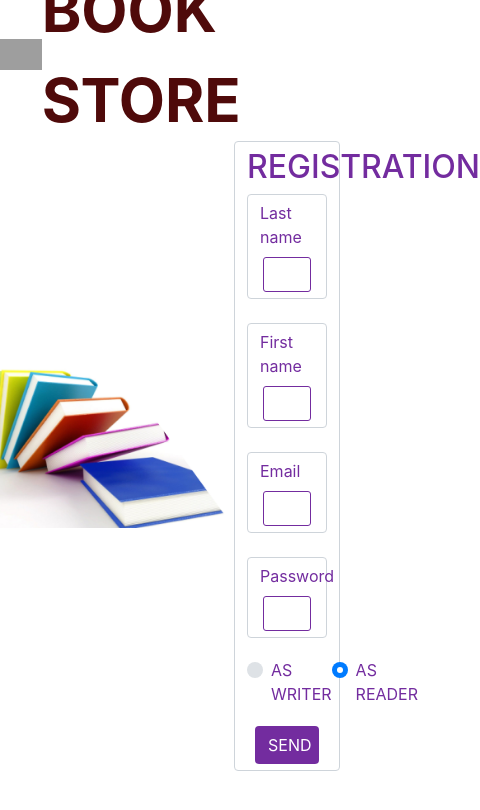
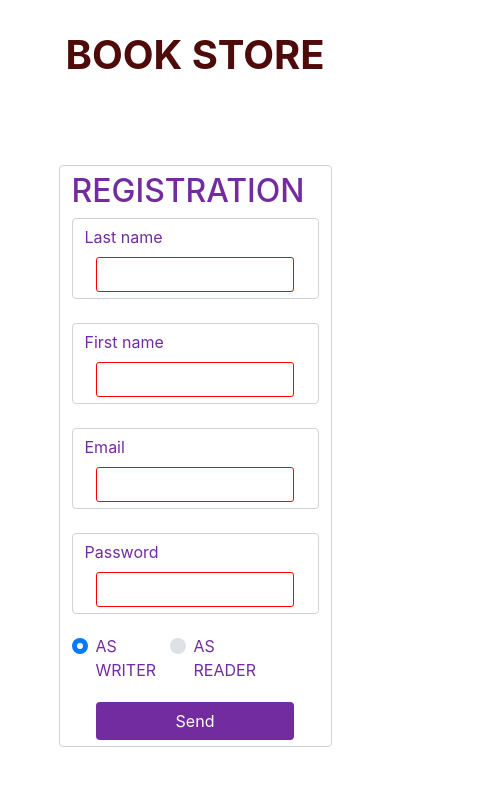
Before and after one commit to amankul1/react_book_store, a React (Create React App) app: page / in a window 390 px wide. Shown: the top 810 px of the page, 480 px wide, since content can reach past the window. Built offline with nearby package versions, Linux system fonts and the light colour scheme; grey boxes are pictures that could not be loaded.

Commit message:
Finished adaptation and validation of authorization pages

```diff
--- a/src/App.js
+++ b/src/App.js
@@ -14,8 +14,8 @@ function Car(props){
 
 function App() {
   return (
-        <Registration/>
-     //   <Authentication/>
+       <Registration/>
+       //<Authentication/>
   );
 }
 
--- a/src/components/userAuthorization/authentication/Authentication.js
+++ b/src/components/userAuthorization/authentication/Authentication.js
@@ -1,9 +1,51 @@
-import React from "react";
+import React, {useState} from "react";
 import AuthorizationHeader from "../AuthorizationHeader";
 import css from "../authorizationCss/authorization.module.css";
 import books_image from "../authorizationImages/booksImage.jpg";
 
 function Authentication(){
+
+    const [email, setEmail] = useState("");
+    const [password, setPassword] = useState("");
+    const [emailDirty, setEmailDirty] = useState(false);
+    let [emailValid, setEmailValid] = useState(false);
+    const [passDirty, setPassDirty] = useState(false);
+    let [passwordValid, setPasswordValid] = useState(false);
+
+    const emailHandler = (e)=>{
+        setEmail(e.target.value);
+        let re = /[a-z0-9!#$%&'*+/=?^_`{|}~-]+(?:\.[a-z0-9!#$%&'*+/=?^_`{|}~-]+)*@(?:[a-z0-9](?:[a-z0-9-]*[a-z0-9])?\.)+[a-z0-9](?:[a-z0-9-]*[a-z0-9])?/;
+        if(!re.test(String(e.target.value).toLowerCase())){
+            setEmailValid(false);
+        }else{
+            setEmailValid(true);
+        }
+    }
+
+    const emailDirtyHandler = ()=>{
+        setEmailDirty(true);
+    }
+    const  passDirtyHandler = ()=>{
+        setPassDirty(true);
+    }
+    const passwordHandler = (e)=>{
+        setPassword(e.target.value);
+        if(e.target.value.length > 3 && e.target.value.length <12){
+            setPasswordValid(true);
+        }else{
+            setPasswordValid(false);
+        }
+    }
+
+    const sendHandler = (e)=>{
+        e.preventDefault();
+        if(passwordValid&&emailValid){
+            console.log(email, password);
+        }else{
+            alert("Email or password uncorrected (password: 4-12 symbols)");
+        }
+    }
+
     return(
         <div style={{ width: "100vw", height: "100vh" }}>
             <AuthorizationHeader/>
@@ -17,15 +59,15 @@ function Authentication(){
                     </div>
                     <div className="form-control">
                         <label className={css.formLabel} htmlFor="email">Email</label><br/>
-                        <input className={css.formInput} type="text" id="email"/>
+                        <input className={css.formInput} style = {(emailValid && emailDirty)?{borderColor:"#732C9F"}:{borderColor:"red"}} type="text" id="email" onBlur={emailDirtyHandler} onChange={emailHandler} value={email}/>
                     </div><br/>
                     <div className="form-control">
                         <label className={css.formLabel} htmlFor="password">Password</label><br/>
-                        <input className={css.formInput} type="text" id="password"/>
+                        <input className={css.formInput} style = {(passwordValid && passDirty)?{borderColor:"#732C9F"}:{borderColor:"red"}} type="text" id="password" onChange={passwordHandler} onBlur={passDirtyHandler} value={password}/>
                     </div><br/>
 
                     <div className={css.formButton}>
-                        <button style={{backgroundColor: "#732C9F", color: "white", width: "80%"}} className="btn">Отправить</button>
+                        <button style={{backgroundColor: "#732C9F", color: "white", width: "80%"}} onClick={sendHandler} className="btn">Отправить</button>
                     </div>
                 </form>
             </div>
--- a/src/components/userAuthorization/authorizationCss/authorization.module.css
+++ b/src/components/userAuthorization/authorizationCss/authorization.module.css
@@ -46,3 +46,13 @@
     justify-content: space-around;
     align-items: center;
 }
+
+@media screen and (max-width: 900px) {
+    .imageWrapper{
+        display: none;
+    }
+    .formWrapper{
+        width: 100%;
+        padding: 0 15% 0 15%;
+    }
+}
--- a/src/components/userAuthorization/authorizationCss/authorizationHeader.module.css
+++ b/src/components/userAuthorization/authorizationCss/authorizationHeader.module.css
@@ -4,7 +4,7 @@
     display: flex;
     justify-content: space-around;
     align-items: center;
-    padding-right: 30%;
+    padding-right: 20%;
 }
 .headerTitle{
     font-style: normal;
@@ -19,3 +19,17 @@
     justify-content: center;
     align-items: center;
 }
+@media screen and (max-width: 900px) {
+    .headerLogoWrapper{
+        display: none;
+    }
+    .headerWrapper{
+        padding-right: 0;
+    }
+}
+
+@media screen and (max-width: 500px) {
+.headerTitle{
+    font-size: 40px;
+}
+}
--- a/src/components/userAuthorization/registration/Registration.js
+++ b/src/components/userAuthorization/registration/Registration.js
@@ -1,9 +1,67 @@
-import React from "react";
+import React, { useState} from "react";
 import AuthorizationHeader from "../AuthorizationHeader";
 import css from "../authorizationCss/authorization.module.css";
 import books_image from "../authorizationImages/booksImage.jpg";
 
 function Registration(){
+
+    const [lastName, setLastName] = useState('');
+    const [isLastNameValid, setIsLastNameValid] = useState(false);
+    const [lastNameDirty, setLastNameDirty] = useState(false);
+    const [firstName, setFirstName] = useState('');
+    const [isFirstNameValid, setIsFirstNameValid] = useState(false);
+    const [firstNameDirty, setFirstNameDirty] = useState(false);
+    const [email, setEmail] = useState('');
+    const [emailDirty, setEmailDirty] = useState(false);
+    let [emailValid, setEmailValid] = useState(false);
+    const [password, setPassword] = useState('');
+    const [passDirty, setPassDirty] = useState(false);
+    let [passwordValid, setPasswordValid] = useState(false);
+    const [role, setRole] = useState('writer');
+
+    const lastNameHandler = (event)=>{
+        setLastName(event.target.value);
+        if(event.target.value.length !== 0){
+            setIsLastNameValid(true);
+        }else{
+            setIsLastNameValid(false);
+        }
+    }
+    const firstNameHandler = (event)=>{
+        setFirstName(event.target.value);
+        if(event.target.value.length !== 0){
+            setIsFirstNameValid(true);
+        }else{
+            setIsFirstNameValid(false);
+        }
+    }
+    const emailHandler = (event)=>{
+        setEmail(event.target.value);
+        let re = /[a-z0-9!#$%&'*+/=?^_`{|}~-]+(?:\.[a-z0-9!#$%&'*+/=?^_`{|}~-]+)*@(?:[a-z0-9](?:[a-z0-9-]*[a-z0-9])?\.)+[a-z0-9](?:[a-z0-9-]*[a-z0-9])?/;
+        if(!re.test(String(event.target.value).toLowerCase())){
+            setEmailValid(false);
+        }else{
+            setEmailValid(true);
+        }
+    }
+    const passwordHandler = (event)=>{
+        setPassword(event.target.value);
+        if(event.target.value.length  > 3 && event.target.value.length  < 12){
+            setPasswordValid(true);
+        }else{
+            setPasswordValid(false);
+        }
+    }
+
+    const sendHandler = (e)=>{
+        e.preventDefault();
+        if(isLastNameValid&&isFirstNameValid&&emailValid&&passwordValid){
+            console.log(lastName, firstName, email, password, role);
+        }else{
+            alert("Some field uncorrected (password: 4-12 symbols)");
+        }
+    }
+
     return(
         <div style={{ width: "100vw", height: "100vh" }}>
             <AuthorizationHeader/>
@@ -16,39 +74,39 @@ function Registration(){
                         <h2>REGISTRATION</h2>
                     </div>
                     <div className="form-control">
-                        <label className={css.formLabel} for="lastName">Last name</label><br/>
-                        <input className={css.formInput} type="text" id="lastName"/>
+                        <label className={css.formLabel} htmlFor="lastName">Last name</label><br/>
+                        <input style = {(lastNameDirty && isLastNameValid)?{borderColor:"#732C9F"}:{borderColor:"red"}} className={css.formInput} type="text" id="lastName" onBlur={()=>setLastNameDirty(true)} onChange={lastNameHandler} value={lastName}/>
                     </div><br/>
                     <div className="form-control">
                         <label className={css.formLabel} htmlFor="firstName">First name</label><br/>
-                        <input className={css.formInput} type="text" id="firstName"/>
+                        <input style = {(firstNameDirty && isFirstNameValid)?{borderColor:"#732C9F"}:{borderColor:"red"}}  className={css.formInput} type="text" id="firstName" onBlur={()=>setFirstNameDirty(true)} onChange={firstNameHandler} value={firstName}/>
                     </div><br/>
                     <div className="form-control">
                         <label className={css.formLabel} htmlFor="email">Email</label><br/>
-                        <input className={css.formInput} type="text" id="email"/>
+                        <input style = {(emailDirty && emailValid)?{borderColor:"#732C9F"}:{borderColor:"red"}}  className={css.formInput} type="text" id="email" onBlur={()=>setEmailDirty(true)} onChange={emailHandler} value={email} />
                     </div><br/>
                     <div className="form-control">
                         <label className={css.formLabel} htmlFor="password">Password</label><br/>
-                        <input className={css.formInput} type="text" id="password"/>
+                        <input style = {(passDirty && passwordValid)?{borderColor:"#732C9F"}:{borderColor:"red"}}  className={css.formInput} type="text" id="password" onBlur={()=>setPassDirty(true)} onChange={passwordHandler} value={password}/>
                     </div><br/>
 
                     <div className={css.formChoice}>
                         <div  className="custom-control custom-radio">
                             <input type="radio" className="custom-control-input" id="defaultUnchecked"
-                                   name="defaultExampleRadios"/>
+                                   name="defaultExampleRadios" defaultChecked onClick={()=>setRole("writer")}/>
                             <label style={{color: "#732C9F"}} className="custom-control-label"
-                                   htmlFor="defaultUnchecked">AS WRITER</label>
+                                   htmlFor="defaultUnchecked" >AS WRITER</label>
                         </div>
 
                         <div className="custom-control custom-radio">
                             <input type="radio" className="custom-control-input" id="defaultChecked"
-                                   name="defaultExampleRadios" checked/>
+                                   name="defaultExampleRadios" onClick={()=>setRole("reader")} />
                             <label style={{color: "#732C9F"}} className="custom-control-label" htmlFor="defaultChecked">AS
                                 READER</label>
                         </div>
                     </div><br/>
                     <div className={css.formButton}>
-                        <button style={{backgroundColor: "#732C9F", color: "white", width: "80%"}} className="btn">SEND</button>
+                        <button style={{backgroundColor: "#732C9F", color: "white", width: "80%"}} onClick={sendHandler} className="btn">Send</button>
                     </div>
                 </form>
             </div>
```
